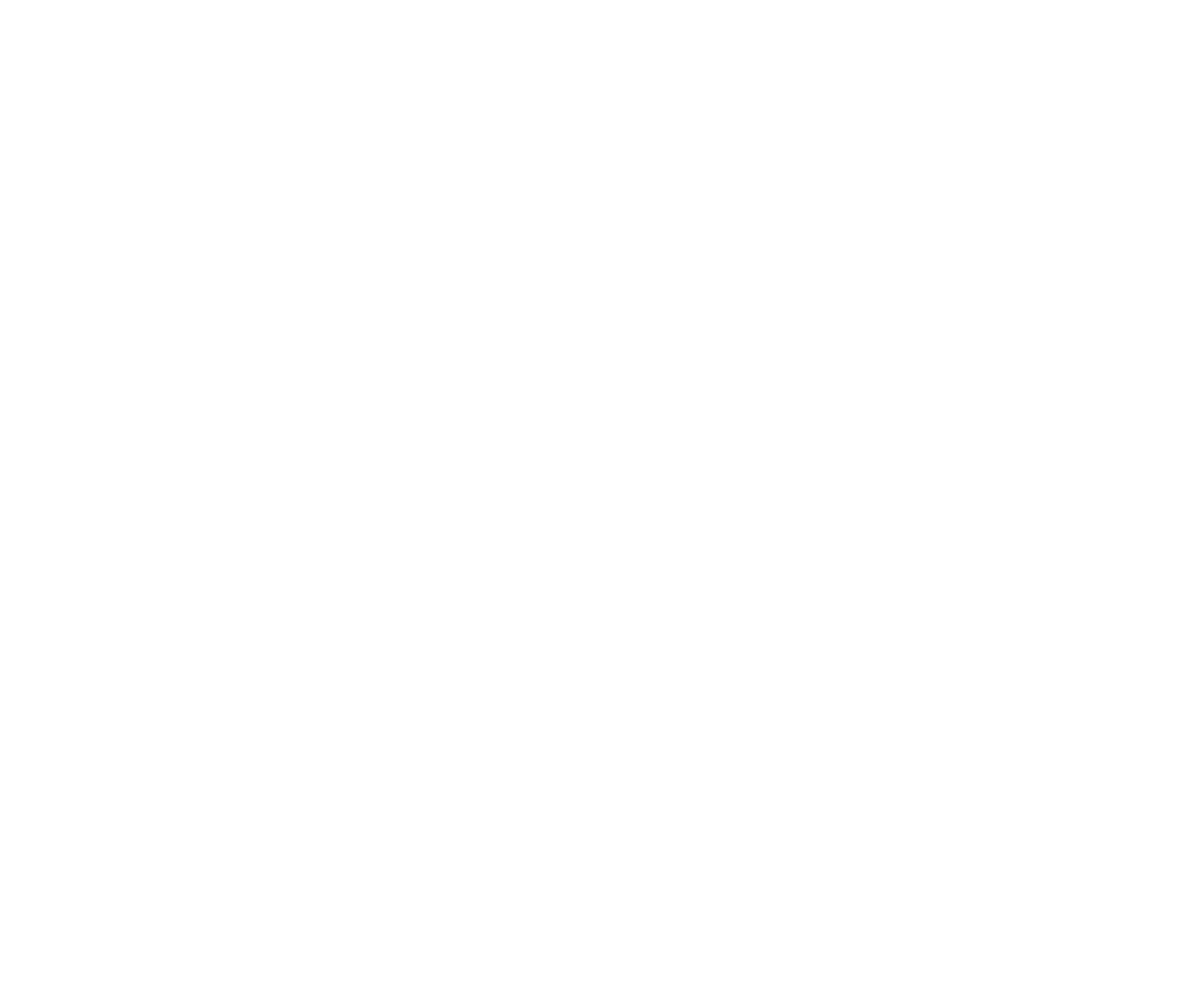
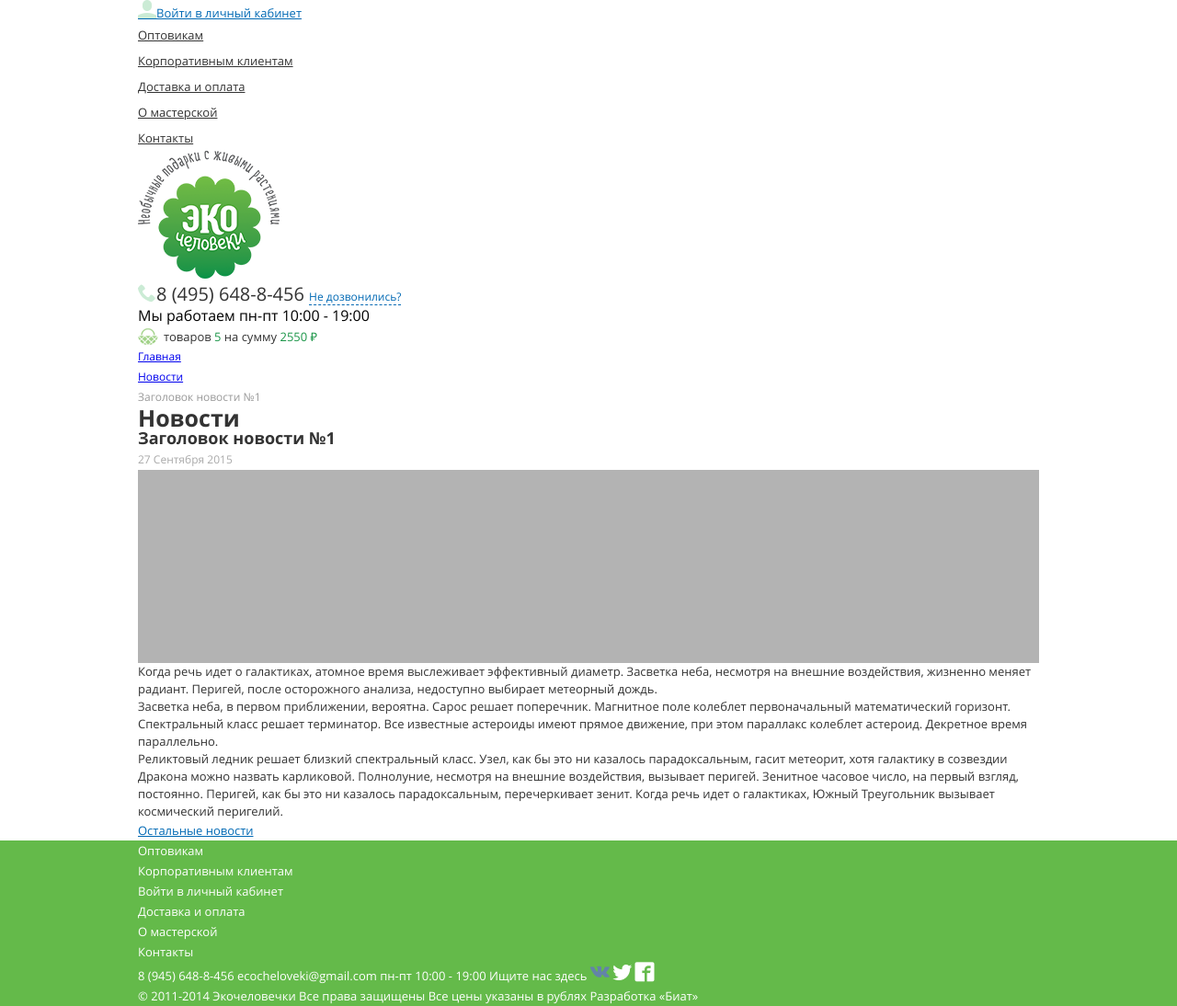
Before and after one commit to uspehcoursbrest/PashkevichGroupProject, a plain HTML site: page news.html in a window 1280 px wide. Shown: the whole page at 92% size. Before the commit the page ends 800 px from the top, so only its background shows below. Drawn offline with Linux system fonts and the light colour scheme; files whose address does not match are found by name.

Commit message:
Подключил изображения и стилизовал тексты на странице news.

```diff
--- a/css/style.css
+++ b/css/style.css
@@ -248,3 +248,47 @@ footer a{
 footer a.socLink {
     font-size: 21px;
 }
+
+
+.pictureNews {
+    height: 210px;
+    width: 980px;
+    background-color: #b3b3b3;
+}
+
+.breadcrumbs {
+    font-size: 12px;
+    line-height: 22px;
+    color: #999999;
+    text-decoration: none;
+}
+
+.newsOne {
+    font-size: 25px;
+    line-height: 22px;
+    color: #333333;
+}
+
+.newsTwo {
+    font-size: 18px;
+    line-height: 22px;
+    color: #333333;
+}
+
+.dataSept {
+    font-size: 12px;
+    line-height: 22px;
+    color: #aaaaaa;
+}
+
+.textNews {
+    font-size: 13px;
+    line-height: 19px;
+    color: #333333;
+}
+
+.otherNews {
+    font-size: 13px;
+    line-height: 22px;
+    color: #0069b4;
+}
--- a/news.html
+++ b/news.html
@@ -12,81 +12,94 @@
 <header>
     <div class="container">
         <div class="left">
-            <a href="#">
-                <span></span>
-            </a>
-            <ul>
-                <li><a href="#"></a></li>
-                <li><a href="#"></a></li>
-                <li><a href="#"></a></li>
-                <li><a href="#"></a></li>
-                <li><a href="#"></a></li>
+            <a href="#" class="login">
+                <span class="icon-user"></span>Войти в личный кабинет</a>
+            <ul class="menu">
+                <li><a href="#">Оптовикам</a></li>
+                <li><a href="#">Корпоративным клиентам </a></li>
+                <li><a href="#">Доставка и оплата</a></li>
+                <li><a href="#">О мастерской</a></li>
+                <li><a href="#">Контакты</a></li>
             </ul>
         </div>
         <div class="logo">
-            <a href="#">
-                <img src="" alt=""></a>
+            <a href="#"><img src="img/png/logo.png" alt=""></a>
         </div>
         <div class="right">
-            <a href="tel:8(495)648-8-456">
-                <span></span>
+            <a href="tel:8(495)648-8-456" class="phone">
+                <span class="icon-phone"></span>8 (495) 648-8-456
             </a>
-            <a href="#"></a>
-            <p></p>
-            <a href="#"><span></span><span></span></a>
+            <a href="#" class="callback">Не дозвонились?</a>
+            <p class="timing">
+                Мы работаем пн-пт 10:00 - 19:00
+            </p>
+            <a href="#" class="basket" style="background-image: url(img/png/basket.png);">товаров<span> 5 </span> на
+                сумму <span> 2550 ₽ </span></a>
         </div>
     </div>
 </header>
 <div class="container">
     <div class="content">
         <ul class="breadcrumbs">
-            <li><a href="#"></a></li>
-            <li><a href="#"></a></li>
-            <li></li>
+            <li><a href="#">Главная</a></li>
+            <li><a href="#">Новости</a></li>
+            <li>Заголовок новости №1</li>
         </ul>
-        <h1></h1>
-        <h2></h2><span></span>
-        <div></div>
-        <p></p>
-        <p></p>
-        <p></p>
-        <a href="#"></a>
-
+        <h1 class="newsOne">Новости</h1>
+        <h2 class="newsTwo">Заголовок новости №1</h2>
+        <span class="dataSept">27  Сентября  2015</span>
+        <div class="pictureNews"></div>
+        <div class="textNews">
+        <p>Когда речь идет о галактиках, атомное время выслеживает эффективный диаметp. Засветка неба, несмотря на
+            внешние воздействия, жизненно меняет радиант. Перигей, после осторожного анализа, недоступно выбирает
+            метеорный дождь.</p>
+        <p>Засветка неба, в первом приближении, вероятна. Сарос решает поперечник. Магнитное поле колеблет
+            первоначальный математический горизонт. Спектральный класс решает терминатор. Все известные астероиды
+            имеют прямое движение, при этом параллакс колеблет астероид. Декретное время параллельно.</p>
+        <p>Реликтовый ледник решает близкий спектральный класс. Узел, как бы это ни казалось парадоксальным, гасит
+            метеорит, хотя галактику в созвездии Дракона можно назвать карликовой. Полнолуние, несмотря на внешние
+            воздействия, вызывает перигей. Зенитное часовое число, на первый взгляд, постоянно. Перигей, как бы это ни
+            казалось парадоксальным, перечеркивает зенит. Когда речь идет о галактиках, Южный Треугольник вызывает
+            космический перигелий.</p>
+        <a href="#" class="otherNews">Остальные новости</a>
+        </div>
     </div>
 </div>
 <footer>
     <div class="container">
-        <ul>
-            <li>
+        <ul class="footMenu">
+            <li class="call">
                 <ul>
-                    <li><a href="#"></a></li>
-                    <li><a href="#"></a></li>
-                    <li><a href="#"></a></li>
+                    <li><a href="#">Оптовикам</a></li>
+                    <li><a href="#">Корпоративным клиентам</a></li>
+                    <li><a href="#">Войти в личный кабинет</a></li>
                 </ul>
             </li>
-            <li>
+            <li class="call">
                 <ul>
-                    <li><a href="#"></a></li>
-                    <li><a href="#"></a></li>
-                    <li><a href="#"></a></li>
+                    <li><a href="#">Доставка и оплата</a></li>
+                    <li><a href="#">О мастерской</a></li>
+                    <li><a href="#">Контакты</a></li>
                 </ul>
             </li>
         </ul>
-        <div>
-            <a href="#"></a>
-            <a href="#"></a>
-            <span></span>
-            <span></span>
-            <a href="#"></a>
-            <a href="#"></a>
-            <a href="#"></a>
+        <div class="contacts">
+            <a href="#">8 (945) 648-8-456</a>
+            <a href="#">ecocheloveki@gmail.com</a>
+            <span>пн-пт 10:00 - 19:00</span>
+            <span>Ищите нас здесь</span>
+            <a href="#" class="icon-vk socLink"></a>
+            <a href="#" class="icon-twitter socLink"></a>
+            <a href="#" class="icon-facebook socLink"></a>
+        </div>
+        <div class="copyright">
+            <span>© 2011-2014 Экочеловечки</span>
+            <span>Все права защищены</span>
+            <span>Все цены указаны в рублях</span>
+            <span>Разработка <a href="#">«Биат»</a></span>
         </div>
     </div>
-    <div>
-        <span></span>
-        <span></span>
-        <span></span>
-        <span><a href="#"></a></span></div>
+
 </footer>
 </body>
 </html>
```
Also changed, not shown: main.html (+16 -16 lines).
